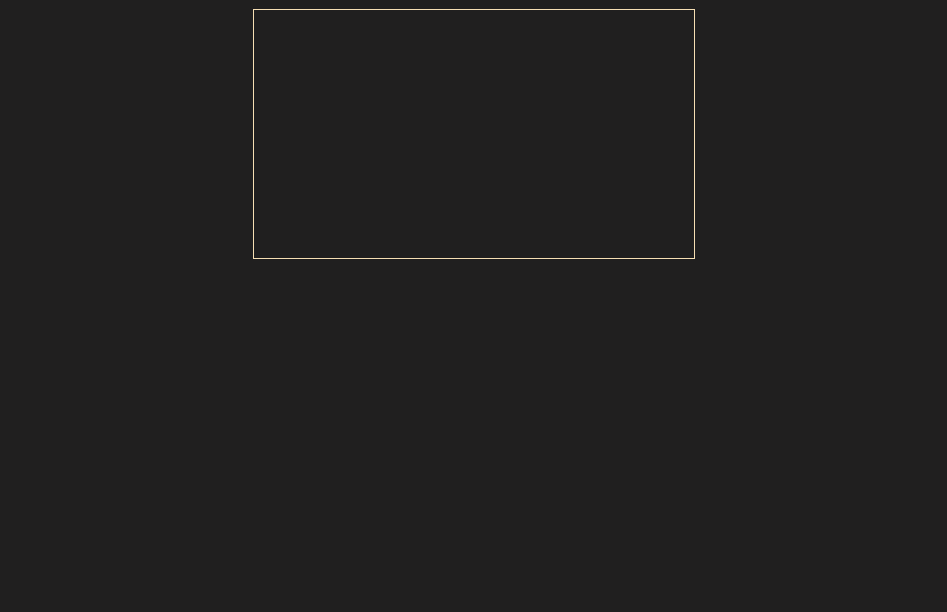
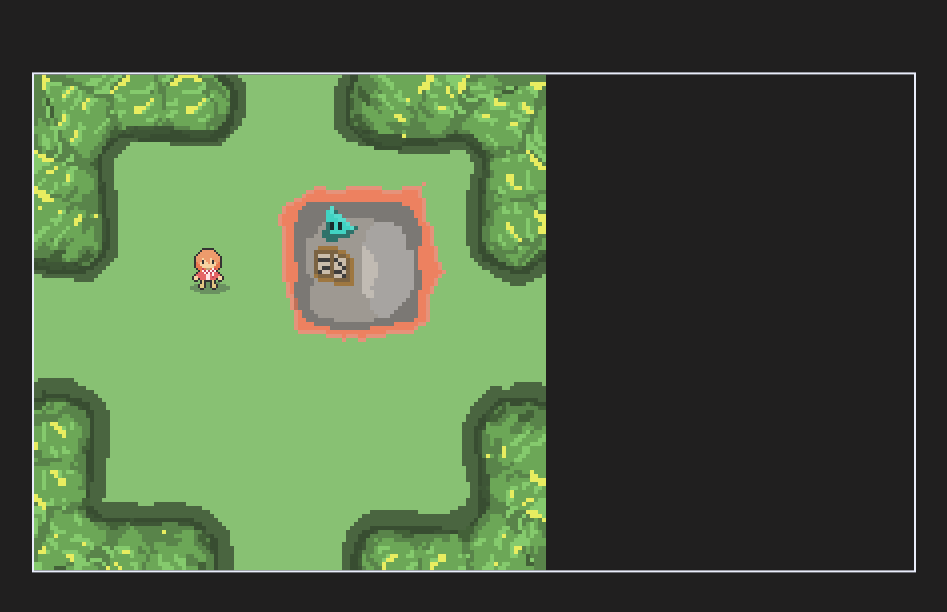
Before and after one commit to AngelRRand/MyAmazingStoriesRPGApp, a plain HTML site: page index.html in a window 1280 px wide. Shown: the whole page, without its empty margins (166-1113 px from the left). Drawn offline with Linux system fonts and the light colour scheme.

Commit message:
Segunda version

```diff
--- a/Overworld.js
+++ b/Overworld.js
@@ -1,10 +1,49 @@
-class Overworld{
-    constructor(config){
+class Overworld {
+    constructor(config) {
         this.element = config.element;
         this.canvas = this.element.querySelector(".game-canvas");
         this.ctx = this.canvas.getContext("2d");
     }
-    init(){
-        console.log("Hola mundo interior", this)
+    init() {
+
+
+        const image = new Image();
+        image.onload = () => {
+            this.ctx.drawImage(image, 0, 0)
+        };
+        image.src = "/IMG/maps/demo.png";
+
+        const sombra = new Image();
+        sombra.onload = () => {
+            this.ctx.drawImage(sombra,
+                0, //left cut
+                0, //top cut,
+                32, //width of cut
+                32, //height of cut
+                x * 16 - 8,
+                y * 16 - 18,
+                32,
+                32)
+        };
+        sombra.src = "IMG/characters/sombra.png"
+
+
+
+
+        const x = 5;
+        const y = 6;
+        const prota = new Image();
+        prota.onload = () => {
+            this.ctx.drawImage(prota,
+                0, //left cut
+                0, //top cut,
+                32, //width of cut
+                32, //height of cut
+                x * 16 - 8,
+                y * 16 - 18,
+                32,
+                32)
+        };
+        prota.src = "/IMG/characters/peaple/Prota.png";
     }
 }
--- a/styles.css
+++ b/styles.css
@@ -11,7 +11,10 @@ body{
     width:440px;
     height:248px;
     position: relative;
-    outline: 1px ridge wheat;
+    outline: 1px ridge rgb(232, 236, 250);
     margin: 0 auto;
-    margin-top: 10px;
+    transform: scale(2) translateY(40%);
 }
+.game-container canvas{
+    image-rendering: pixelated;
+}
```
Also changed, not shown: IMG/characters/peaple/Prota.png (added), IMG/characters/peaple/prota.png (renamed from IMG/characters/peaple/FramesProta2.png), IMG/characters/sombra.png (added), IMG/maps/demo.png (added), IMG/maps/demomap.png (added), IMG/maps/demomapTRue.png (added).
